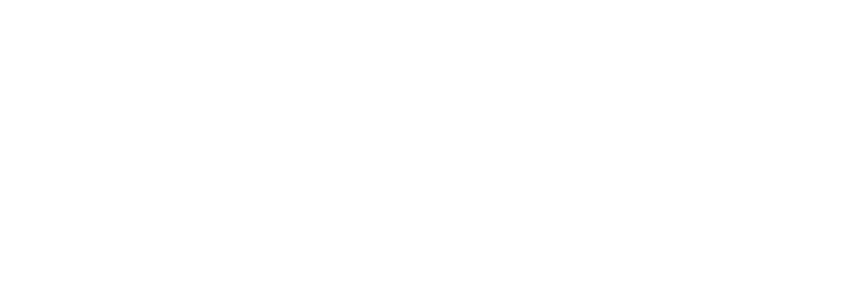
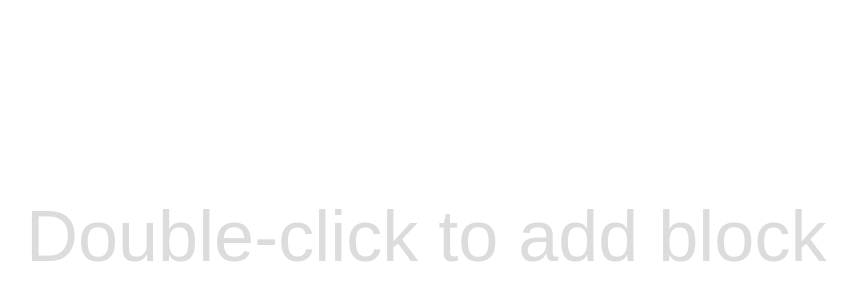
Before and after one commit to fortymorgan/draggable-rectangles-with-links, a React app: page / in a window 1280 px wide. Shown: the part 164-464 px from the top of the page, without its empty margins (214-1071 px from the left). Built offline with nearby package versions, Linux system fonts and the light colour scheme.

Commit message:
Add info for users

```diff
--- a/src/components/App.jsx
+++ b/src/components/App.jsx
@@ -34,12 +34,24 @@
     const {
       rectangles,
       links,
-      linking
     } = this.props;
 
+    const { innerWidth, innerHeight } = window;
+
+    const infoStyle = {
+      position: 'absolute',
+      fontSize: '72px',
+      color: '#dcdcdc',
+      fontFamily: 'Arial',
+      top: innerHeight / 2 - 41,
+      left: innerWidth / 2 - 400,
+      userSelect: 'none',
+    }
+
+    const info = <div style={infoStyle}>Double-click to add block</div>
     return (
       <div className="app" style={{ transformStyle: 'preserve-3d' }}>
-        {rectangles.map(rect => (
+        {rectangles.length === 0 ? info : rectangles.map(rect => (
           <Rectangle
             key={rect.id}
             rect={rect}
--- a/src/containers/App.js
+++ b/src/containers/App.js
@@ -2,8 +2,8 @@
 import * as actionCreators from '../actions';
 import App from '../components/App';
 
-const mapStateToProps = ({ rectangles, links, linking }) => {
-  return ({ rectangles: Object.values(rectangles), links: Object.values(links), linking })
+const mapStateToProps = ({ rectangles, links }) => {
+  return ({ rectangles: Object.values(rectangles), links: Object.values(links) })
 };
 
 export default connect(
--- a/src/isOverlapping.js
+++ b/src/isOverlapping.js
@@ -1,4 +1,12 @@
 import { params } from './rectParams';
 
-export default ({ x, y }, rectangles) =>
-  rectangles.some(({ position }) => Math.abs(x - position.x) < params.width && Math.abs(y - position.y) < params.height);
+export default ({ x, y }, rectangles) => {
+  const isOver = rectangles.some(({ position }) => Math.abs(x - position.x) < params.width && Math.abs(y - position.y) < params.height);
+
+  if (isOver) {
+    document.body.style.background = 'coral';
+    setTimeout(() => document.body.style.background = '', 50);
+  }
+
+  return isOver;
+};
```
